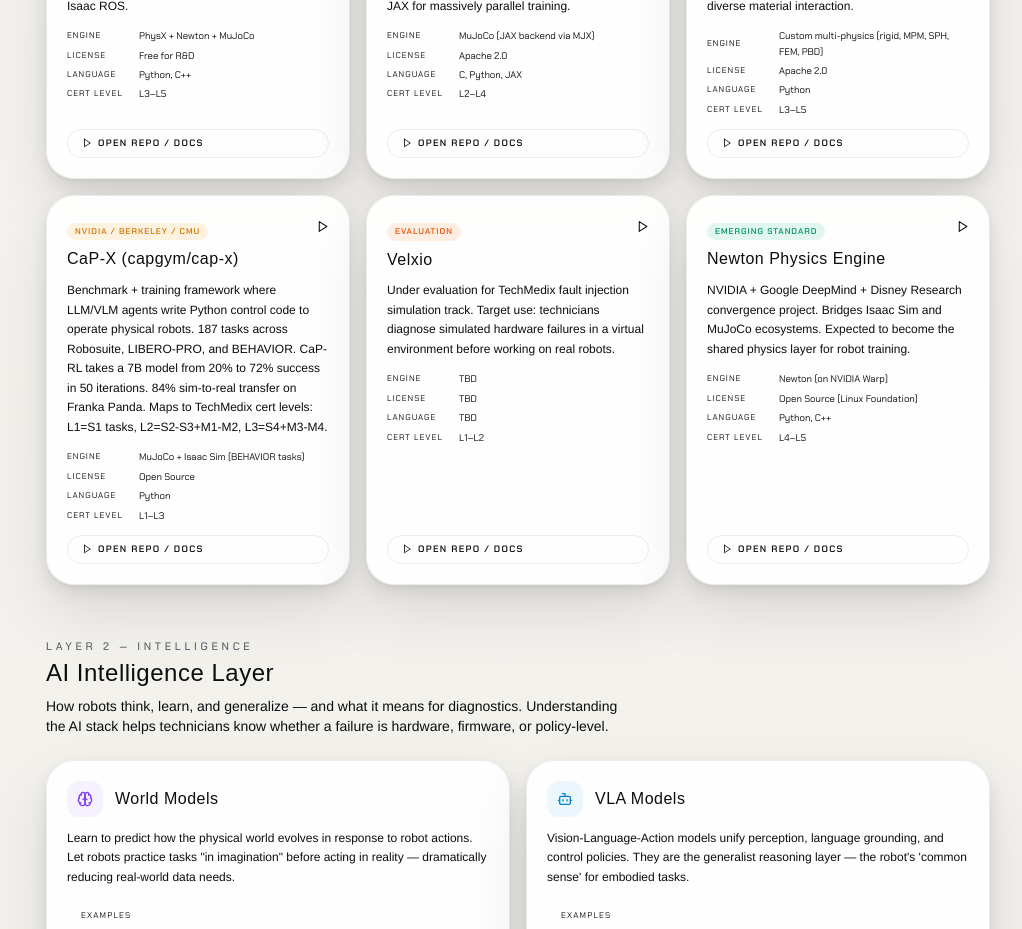
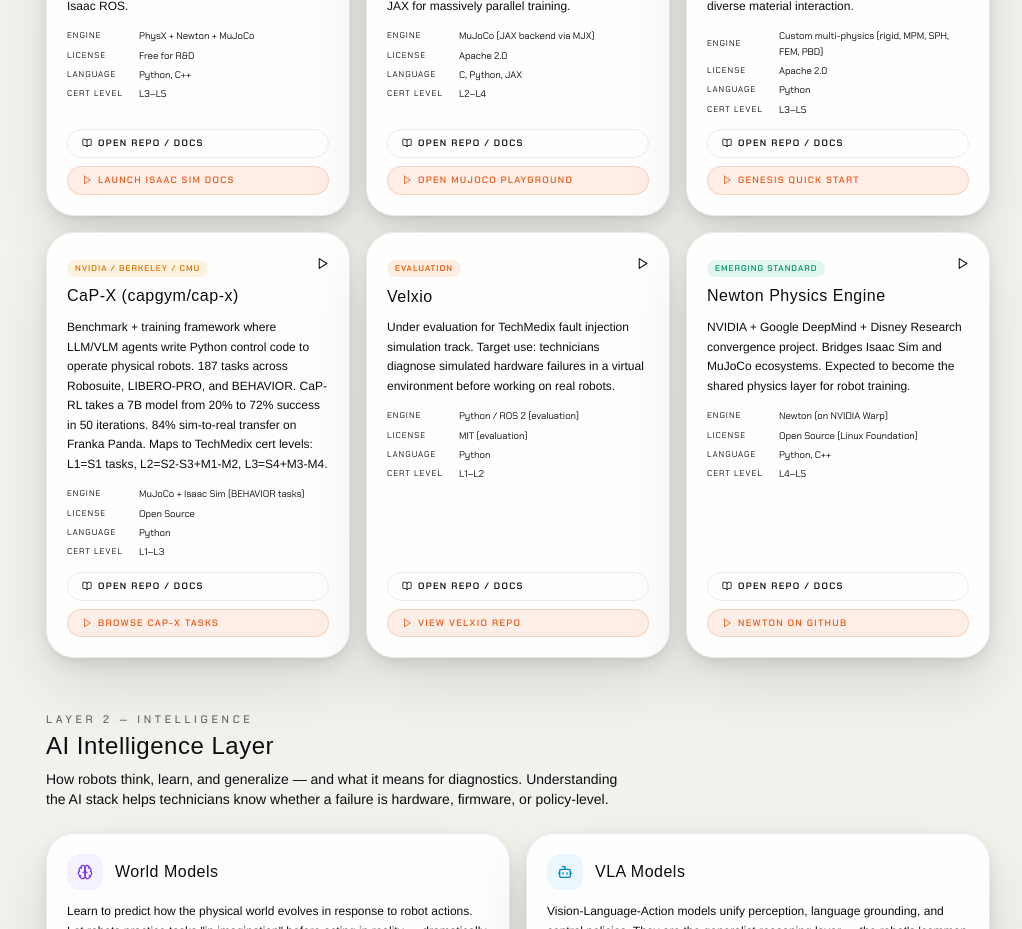
Before and after one commit to meyjeancodes/blackcatrobotics.com, a Next.js app in the folder TechMedix-standalone/: page /knowledge in a window 1280 px wide. Shown: the part 5900-6829 px from the top of the page, without its empty margins (258-1280 px from the left). Built offline with nearby package versions, Linux system fonts and the light colour scheme; no server answers; a web font is replaced by a local one.

Commit message:
feat(knowledge): wire simulation launch buttons and fix Velxio stub fields
- Add launchUrl and launchLabel to all 6 SIM_LABS entries
- Fix Velxio: engine/license/language from TBD to Python/MIT evaluation
- Update sim card CTA: two buttons (Open Repo/Docs + Launch)

```diff
--- a/TechMedix-standalone/app/(dashboard)/knowledge/page.tsx
+++ b/TechMedix-standalone/app/(dashboard)/knowledge/page.tsx
@@ -122,6 +122,8 @@
     language: "Python, C++",
     useCase: "Train humanoid locomotion and manipulation policies. Run thousands of parallel simulations. Integrates with ROS 2 and real hardware via Isaac ROS.",
     link: "https://developer.nvidia.com/isaac/sim",
+    launchUrl: "https://docs.omniverse.nvidia.com/isaacsim/latest/index.html",
+    launchLabel: "Launch Isaac Sim Docs",
     certRelevance: "L3–L5",
   },
   {
@@ -134,6 +136,8 @@
     language: "C, Python, JAX",
     useCase: "Fast contact physics. Standard benchmark environment for locomotion RL. Google DeepMind maintains it. MJX runs on GPU via JAX for massively parallel training.",
     link: "https://mujoco.org",
+    launchUrl: "https://mujoco.readthedocs.io/en/stable/programming/index.html",
+    launchLabel: "Open MuJoCo Playground",
     certRelevance: "L2–L4",
   },
   {
@@ -146,6 +150,8 @@
     language: "Python",
     useCase: "26 seconds to train a locomotion policy on an RTX 4090. Supports rigid, soft, fluid, and cloth simulation. Best for rapid policy iteration and diverse material interaction.",
     link: "https://genesis-world.readthedocs.io",
+    launchUrl: "https://genesis-world.readthedocs.io/en/latest/user_guide/getting_started/installation.html",
+    launchLabel: "Genesis Quick Start",
     certRelevance: "L3–L5",
   },
   {
@@ -158,6 +164,8 @@
     language: "Python",
     useCase: "Benchmark + training framework where LLM/VLM agents write Python control code to operate physical robots. 187 tasks across Robosuite, LIBERO-PRO, and BEHAVIOR. CaP-RL takes a 7B model from 20% to 72% success in 50 iterations. 84% sim-to-real transfer on Franka Panda. Maps to TechMedix cert levels: L1=S1 tasks, L2=S2-S3+M1-M2, L3=S4+M3-M4.",
     link: "https://github.com/capgym/cap-x",
+    launchUrl: "https://github.com/capgym/cap-x",
+    launchLabel: "Browse CaP-X Tasks",
     certRelevance: "L1–L3",
   },
   {
@@ -165,11 +173,13 @@
     name: "Velxio",
     tag: "Evaluation",
     tagColor: "bg-orange-500/[0.12] text-orange-600",
-    engine: "TBD",
-    license: "TBD",
-    language: "TBD",
+    engine: "Python / ROS 2 (evaluation)",
+    license: "MIT (evaluation)",
+    language: "Python",
     useCase: "Under evaluation for TechMedix fault injection simulation track. Target use: technicians diagnose simulated hardware failures in a virtual environment before working on real robots.",
     link: "https://github.com/davidmonterocrespo24/velxio",
+    launchUrl: "https://github.com/davidmonterocrespo24/velxio",
+    launchLabel: "View Velxio Repo",
     certRelevance: "L1–L2",
   },
   {
@@ -182,6 +192,8 @@
     language: "Python, C++",
     useCase: "NVIDIA + Google DeepMind + Disney Research convergence project. Bridges Isaac Sim and MuJoCo ecosystems. Expected to become the shared physics layer for robot training.",
     link: "https://github.com/newton-physics/newton",
+    launchUrl: "https://github.com/newton-physics/newton",
+    launchLabel: "Newton on GitHub",
     certRelevance: "L4–L5",
   },
 ];
@@ -516,15 +528,26 @@
                 ))}
               </div>
 
+              <div className="mt-auto flex flex-col gap-2">
                 <a
                   href={sim.link}
                   target="_blank"
                   rel="noopener noreferrer"
-                className="mt-auto inline-flex items-center gap-1.5 rounded-full border border-[var(--ink)]/[0.10] px-3.5 py-1.5 font-ui text-[0.58rem] uppercase tracking-[0.14em] font-semibold text-[var(--ink)]/55 transition hover:bg-[var(--ink)]/[0.04] hover:text-[var(--ink)]"
+                  className="inline-flex items-center gap-1.5 rounded-full border border-[var(--ink)]/[0.10] px-3.5 py-1.5 font-ui text-[0.58rem] uppercase tracking-[0.14em] font-semibold text-[var(--ink)]/55 transition hover:bg-[var(--ink)]/[0.04] hover:text-[var(--ink)]"
+                >
+                  <BookOpen size={10} />
+                  Open Repo / Docs
+                </a>
+                <a
+                  href={sim.launchUrl}
+                  target="_blank"
+                  rel="noopener noreferrer"
+                  className="inline-flex items-center gap-1.5 rounded-full bg-ember/[0.10] border border-ember/[0.20] px-3.5 py-1.5 font-ui text-[0.58rem] uppercase tracking-[0.14em] font-semibold text-ember transition hover:bg-ember/[0.18]"
                 >
                   <Play size={10} />
-                Open Repo / Docs
+                  {sim.launchLabel}
                 </a>
+              </div>
             </div>
           ))}
         </div>
```
Lines whose indentation alone changed are shown as unchanged.
